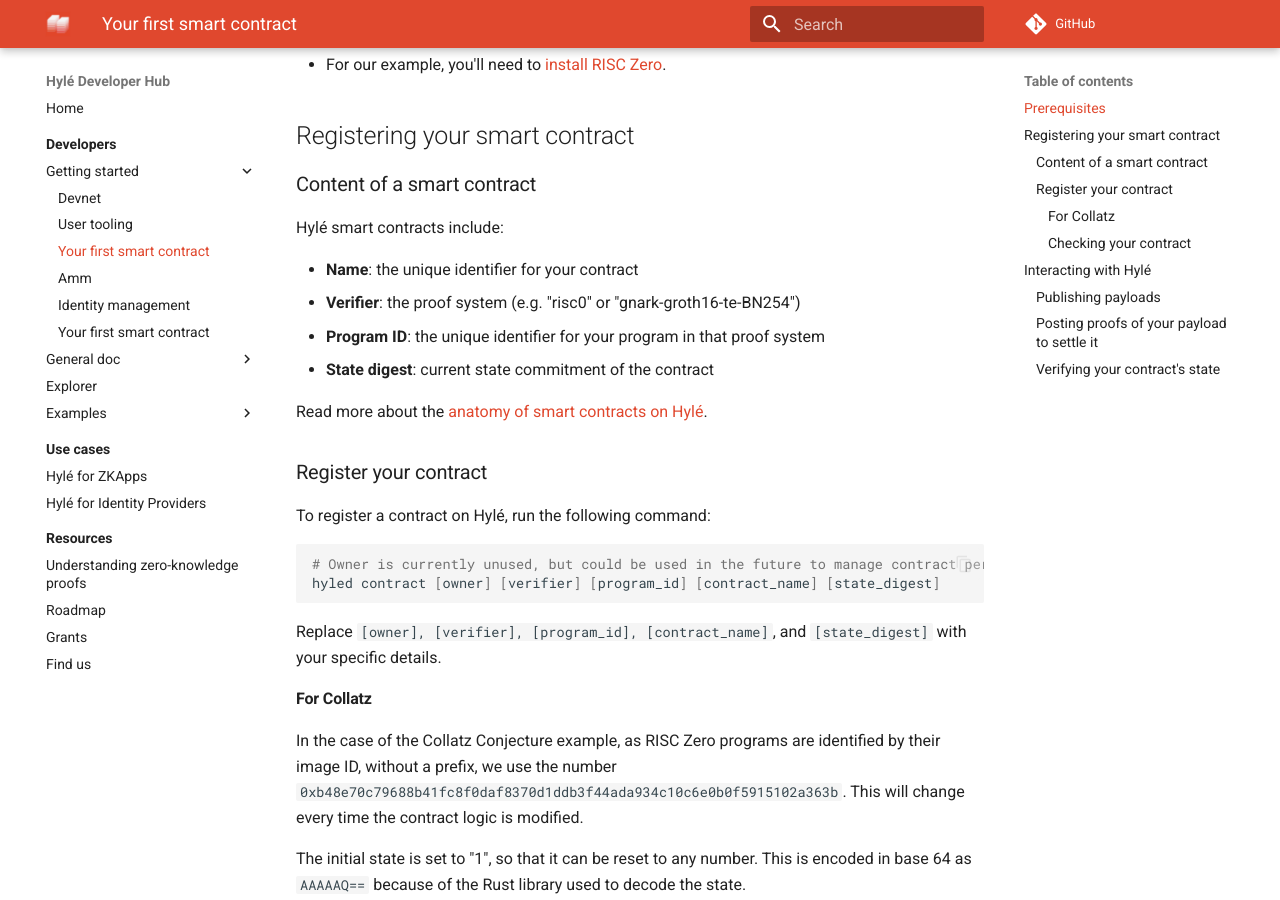
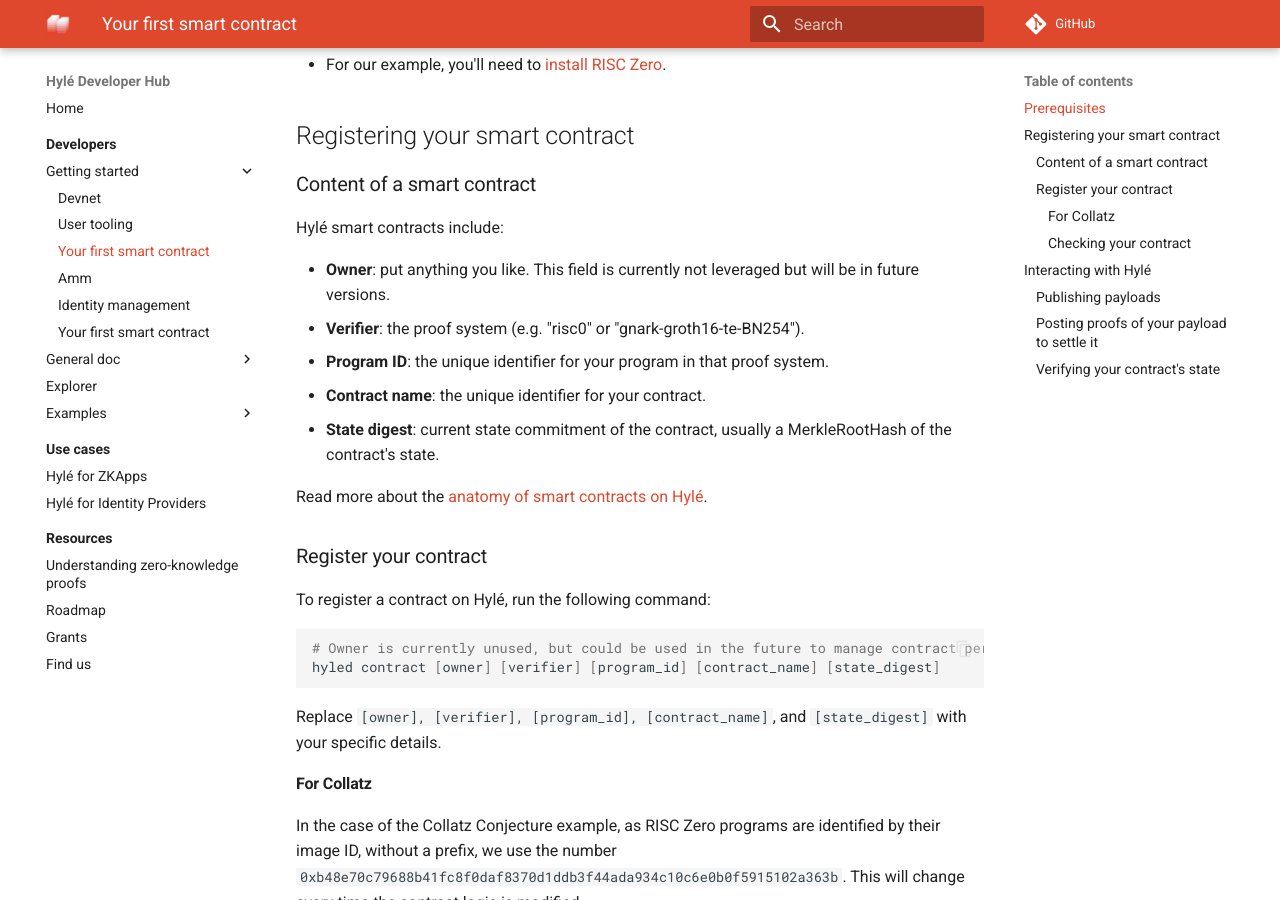
Before and after one commit to Hyle-org/devhub-hyle, an MkDocs documentation site: the page built from docs/developers/getting-started/your-first-smart-contract.md, in a window 1280 px wide and 900 px high, scrolled down 479 px. Built offline with MkDocs 1.6.1 and Material for MkDocs 9.7.7, drawn with Linux system fonts in a browser that asks for light colours; comment, search, counter and statistics services are not loaded.

Commit message:
correction

```diff
--- a/docs/developers/getting-started/your-first-smart-contract.md
+++ b/docs/developers/getting-started/your-first-smart-contract.md
@@ -19,10 +19,11 @@
 
 Hylé smart contracts include:
 
-- **Name**: the unique identifier for your contract
-- **Verifier**: the proof system (e.g. "risc0" or "gnark-groth16-te-BN254")
-- **Program ID**: the unique identifier for your program in that proof system
-- **State digest**: current state commitment of the contract
+- **Owner**: put anything you like. This field is currently not leveraged but will be in future versions.
+- **Verifier**: the proof system (e.g. "risc0" or "gnark-groth16-te-BN254").
+- **Program ID**: the unique identifier for your program in that proof system.
+- **Contract name**: the unique identifier for your contract.
+- **State digest**: current state commitment of the contract, usually a MerkleRootHash of the contract's state.
 
 Read more about the [anatomy of smart contracts on Hylé](../general-doc/anatomy-smart-contracts.md).
 
```
